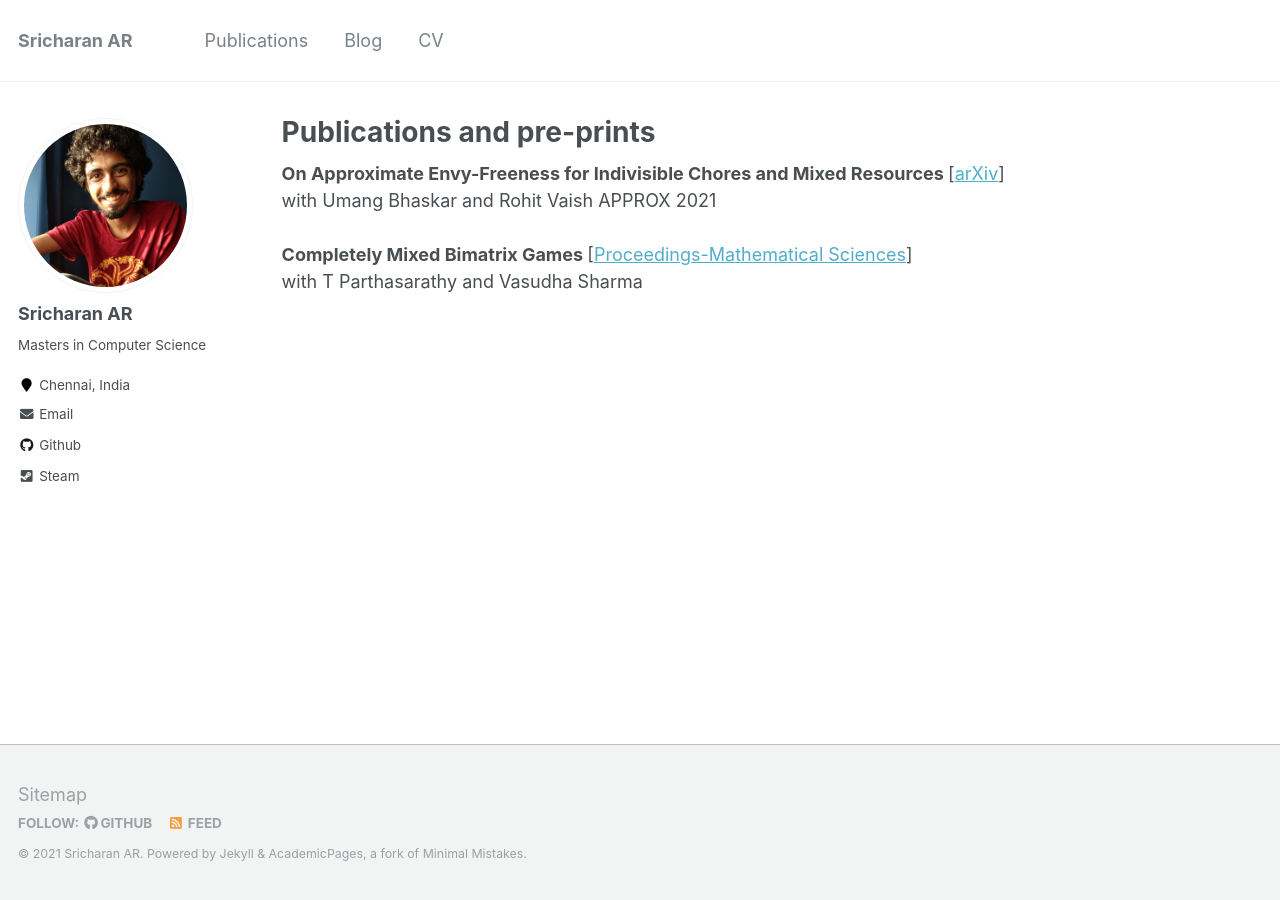
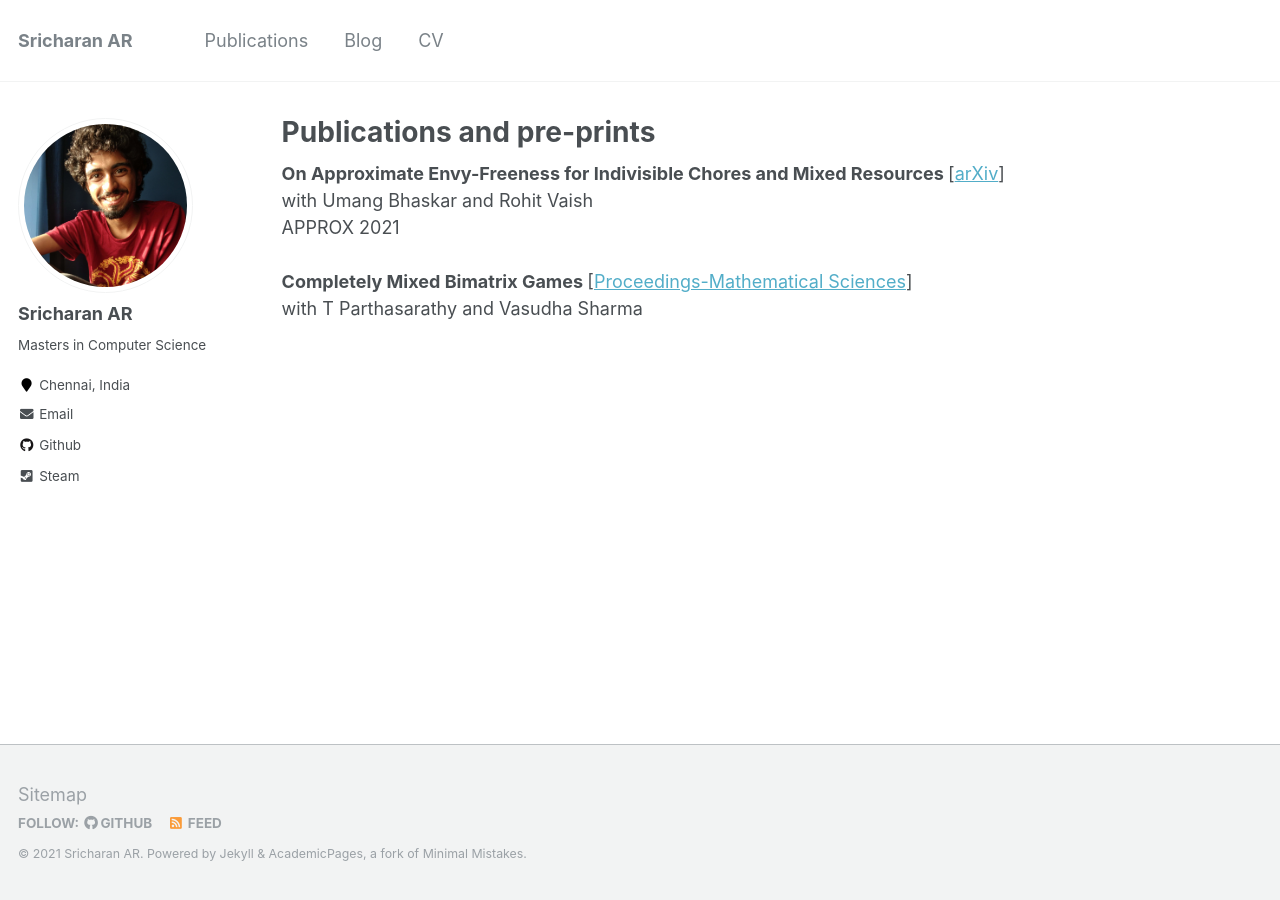
Before and after one commit to SriAR/sriar.github.io, a Jekyll site: the page built from _pages/publications.md, in a window 1280 px wide. Built offline with Jekyll 4.4.1, drawn with Linux system fonts in a browser that asks for light colours.

Commit message:
added line break

```diff
--- a/_includes/publications.html
+++ b/_includes/publications.html
@@ -9,7 +9,7 @@
   <article>
     <b>{{ title }}</b>[<a href="{{ post.paperurl }}" rel="permalink">{{ post.venue }}</a>]<br>
     {{ post.excerpt }}
-    {{ post.conf }}
+    <br> {{ post.conf }}
     <br><br>
   </article>
 </div>
```
